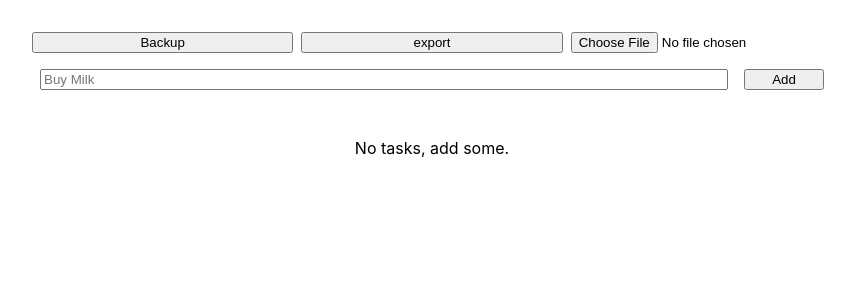
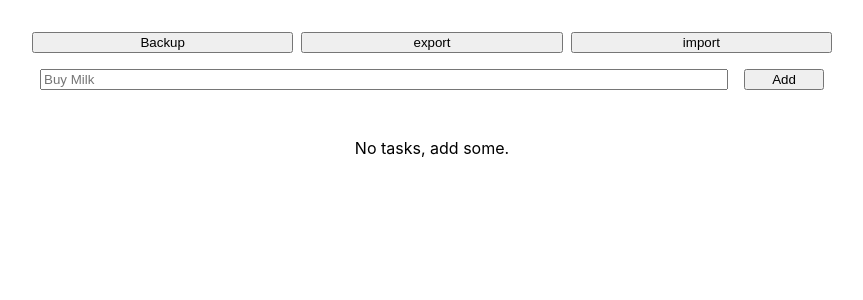
Before and after one commit to sygint/todos, a React (Create React App) app: page / in a window 1280 px wide. Shown: the top 300 px of the page, without its empty margins (208-1071 px from the left). Built offline with nearby package versions, Linux system fonts and the light colour scheme; the HTML template or start-up script is replaced by a standard one.

Commit message:
Add import button, hide file input

```diff
--- a/src/components/App.tsx
+++ b/src/components/App.tsx
@@ -1,4 +1,4 @@
-import { useEffect, useState, ChangeEvent } from "react";
+import { /* useRef, */ useEffect, useState, ChangeEvent } from "react";
 import { nanoid } from "nanoid";
 import { get, set } from "idb-keyval";
 
@@ -26,6 +26,8 @@ export default function App() {
   const [tasks, setTasks] = useState<Task[]>([]);
   const [isLoaded, setIsLoaded] = useState(false);
 
+  // const importTaskRef = useRef(null);
+
   const saveTasks = async (tasksData: Task[]) => {
     const tasksJsonString = await JSON.stringify(tasksData);
     const encryptedTasks = await encrypt(tasksJsonString, password);
@@ -45,6 +47,15 @@ export default function App() {
     const tasksJsonString = await JSON.stringify(tasks, null, 2);
 
     downloadBlobAsFile(tasksJsonString, "export.txt");
+  };
+
+  const importTasks = () => {
+    // TODO: swap to using ref as that's more internal
+    const file = document.getElementById("input-file");
+
+    if (file) {
+      file.click();
+    }
   };
 
   const handleImport = (event: ChangeEvent<HTMLInputElement>) => {
@@ -133,7 +144,16 @@ export default function App() {
         <button type="button" onClick={exportTasks}>
           export
         </button>
-        <input type="file" id="input" onChange={handleImport} />
+        <button type="button" onClick={importTasks}>
+          import
+        </button>
+        <input
+          type="file"
+          // ref={importTaskRef}
+          id="input-file"
+          onChange={handleImport}
+          style={{ display: "none" }}
+        />
       </div>
       <AddTask onAdd={handleAdd} />
       {tasks.length ? (
```
